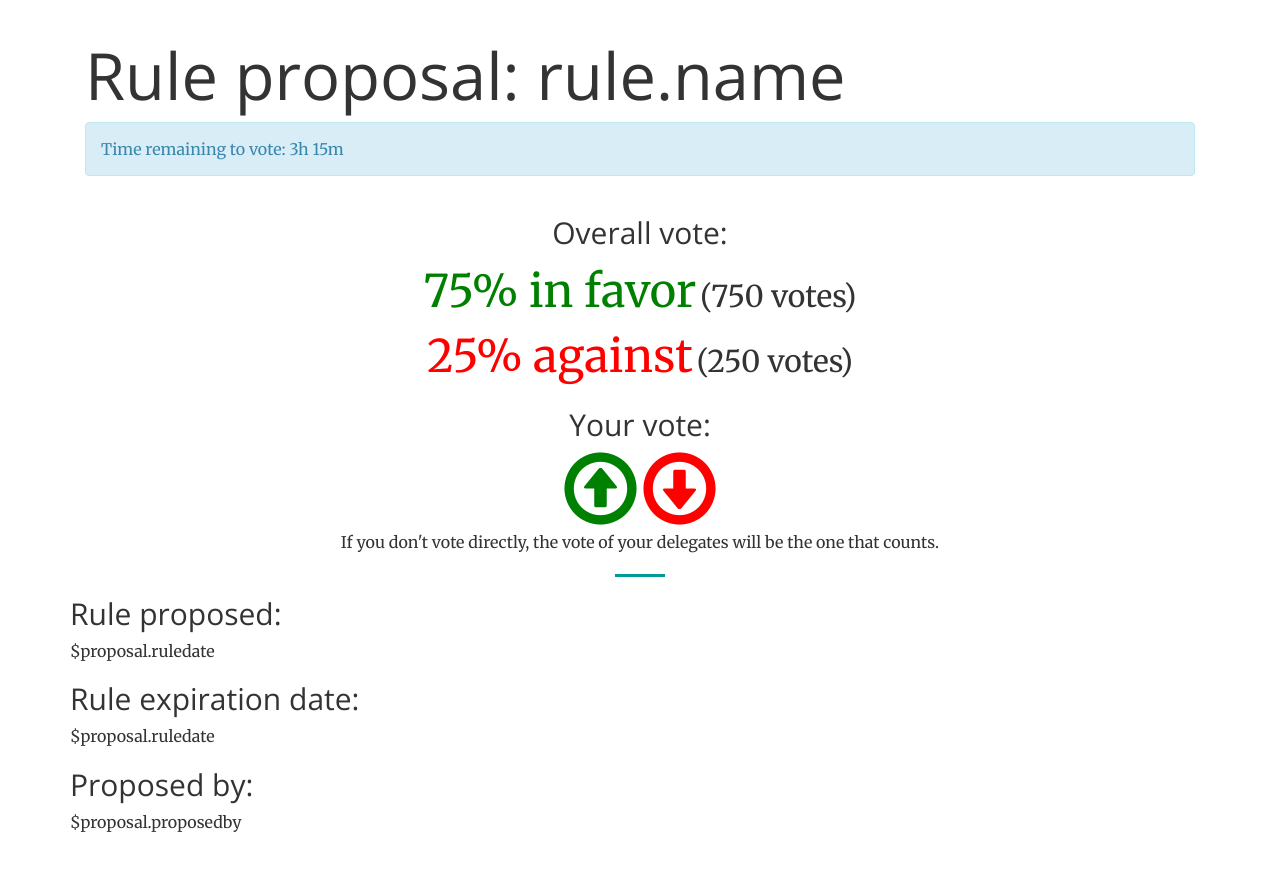
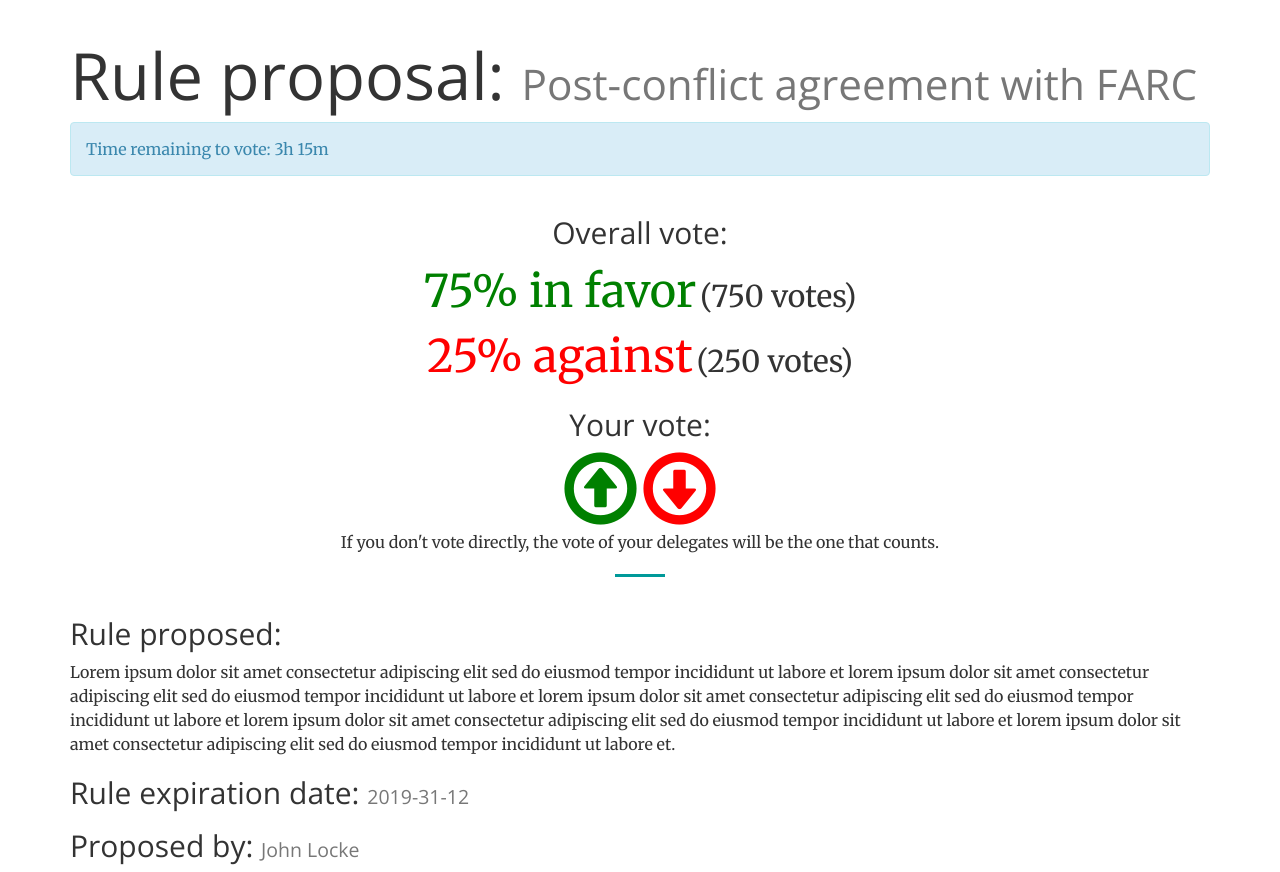
Before and after one commit to ekratia/ekratia, a Django app: page /proposals/rule in a window 1280 px wide. Shown: the part 52-924 px from the top of the page. Before the commit the page ends 884 px from the top, so only its background shows below. Run offline with Django 3.2, Linux system fonts and the light colour scheme; parts of the project's set-up code (start-up, migrations or seed data) failed here and were passed over; some libraries are stand-ins or nearby versions.

Commit message:
Improvements to rule proposal

```diff
--- a/idekratia/templates/app_main/rule_proposal.html
+++ b/idekratia/templates/app_main/rule_proposal.html
@@ -2,9 +2,9 @@
 
 
 {% block content %}
-
+<div class="row">
 <div class="col-xs-12">
-	<h1>Rule proposal: rule.name</h1>
+	<h1>Rule proposal: <small>Post-conflict agreement with FARC</small></h1>
 	<div class="alert alert-info">Time remaining to vote: 3h 15m</div>
 </div>
 <div class="col-xs-12 text-center">
@@ -32,12 +32,13 @@
 	</div>
 </div>
 
+</div>
+
 <h2>Rule proposed:</h2>
-$proposal.ruledate
-<h2>Rule expiration date:</h2>
-$proposal.ruledate
-<h2>Proposed by:</h2>
-$proposal.proposedby
+<p>Lorem ipsum dolor sit amet consectetur adipiscing elit sed do eiusmod tempor incididunt ut labore et lorem ipsum dolor sit amet consectetur adipiscing elit sed do eiusmod tempor incididunt ut labore et lorem ipsum dolor sit amet consectetur adipiscing elit sed do eiusmod tempor incididunt ut labore et lorem ipsum dolor sit amet consectetur adipiscing elit sed do eiusmod tempor incididunt ut labore et lorem ipsum dolor sit amet consectetur adipiscing elit sed do eiusmod tempor incididunt ut labore et.</p>
+
+<h2>Rule expiration date: <small>2019-31-12</small></h2>
 
 
+<h2>Proposed by: <small>John Locke</small></h2>
 {% endblock content %}
```
